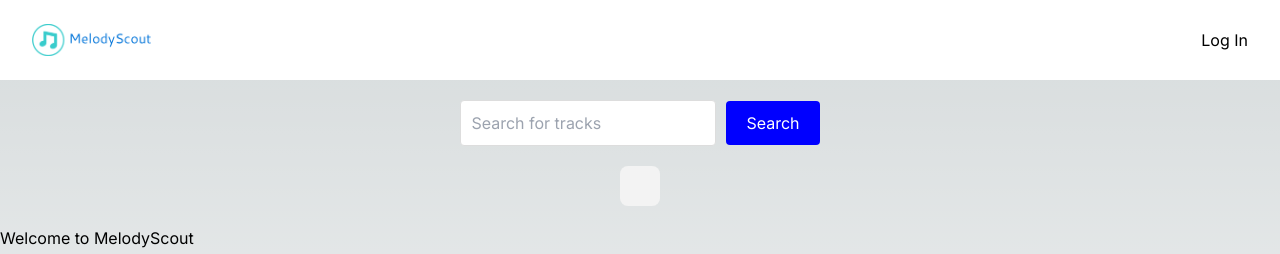
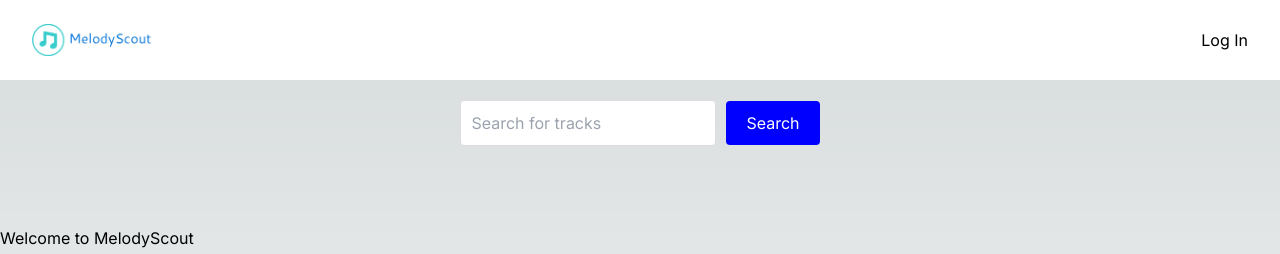
Before and after one commit to Ccrewe92/MelodyScout_WebFinal, a Next.js app: page / in a window 1280 px wide. Shown: the top 254 px of the page. Built offline with nearby package versions, Linux system fonts and the light colour scheme.

Commit message:
Update globals.css

```diff
--- a/app/globals.css
+++ b/app/globals.css
@@ -53,8 +53,6 @@ body {
   /* Adjust this to your preference */
   margin: 20px auto;
   /* Adds top margin and centers the container */
-  background-color: #f3f3f3;
-  /* Light grey background to make the box visible */
   padding: 20px;
   /* Adds padding inside the container */
   border-radius: 8px;
```
